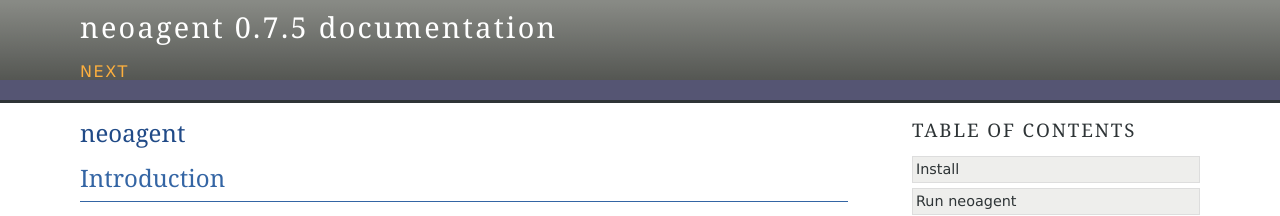
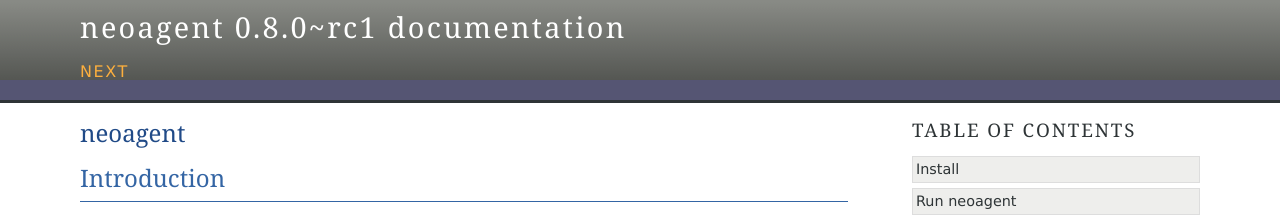
Before and after one commit to cubicdaiya/neoagent, a Sphinx documentation site: the page built from doc/source/index.rst, in a window 1280 px wide. Shown: the top 216 px of the page. Built offline with Sphinx 7.4.7, drawn with Linux system fonts in a browser that asks for light colours.

Commit message:
v0.8.0~rc1 released

```diff
--- a/doc/source/conf.py
+++ b/doc/source/conf.py
@@ -48,9 +48,9 @@
 # built documents.
 #
 # The short X.Y version.
-version = '0.7.5'
+version = '0.8.0~rc1'
 # The full version, including alpha/beta/rc tags.
-release = '0.7.5'
+release = '0.8.0~rc1'
 
 # The language for content autogenerated by Sphinx. Refer to documentation
 # for a list of supported languages.
```
Also changed, not shown: 4 other files.
